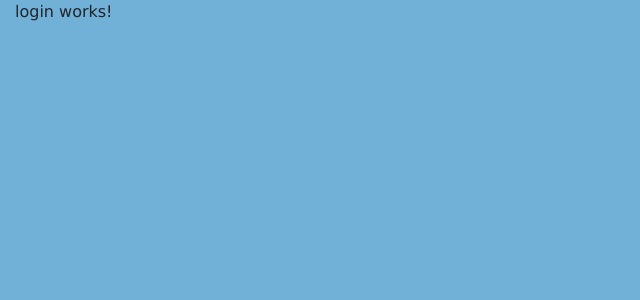
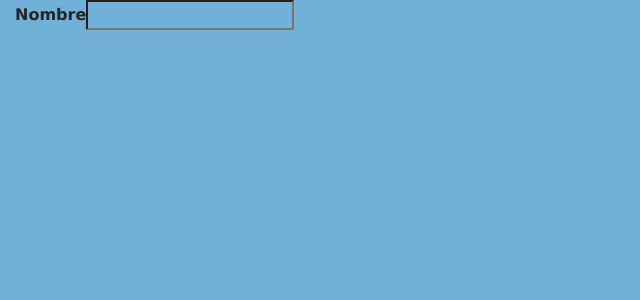
Before and after one commit to Hwoarang140399/SistemaRestaurante, an Angular app: page /login in a window 1280 px wide. Shown: the top 300 px of the page, without its empty margins (0-640 px from the left). Built offline with nearby package versions, Linux system fonts and the light colour scheme.

Commit message:
continue login construction

```diff
--- a/src/app/pages/login/login.component.html
+++ b/src/app/pages/login/login.component.html
@@ -1 +1 @@
-<p>login works!</p>
+<app-input label="Nombre"></app-input>
--- a/src/app/shared/input/input.component.html
+++ b/src/app/shared/input/input.component.html
@@ -1 +1,2 @@
+<label for="" class="font-weight-bold">{{label}}</label>
 <input type="text">
--- a/src/app/shared/input/input.component.ts
+++ b/src/app/shared/input/input.component.ts
@@ -1,4 +1,4 @@
-import { Component, OnInit } from '@angular/core';
+import { Component, OnInit, Input } from '@angular/core';
 
 @Component({
   selector: 'app-input',
@@ -6,6 +6,7 @@ import { Component, OnInit } from '@angular/core';
   styleUrls: ['./input.component.css']
 })
 export class InputComponent implements OnInit {
+  @Input() label: String;
 
   constructor() { }
 
```
